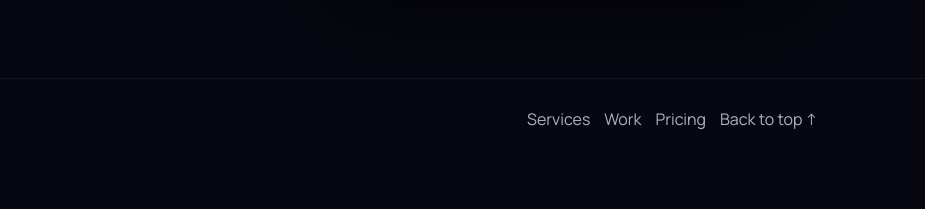
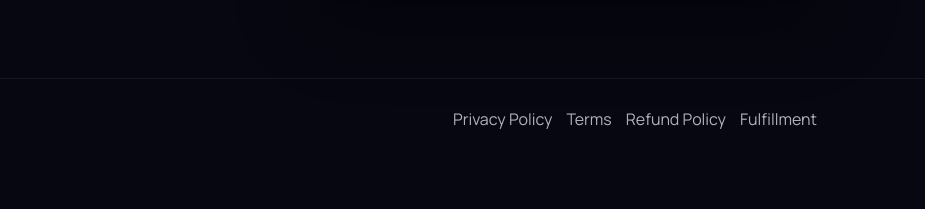
Before and after one commit to Majarrrtech/MajarraTech, a plain HTML site: page index.html in a window 1280 px wide. Shown: the part 3928-4137 px from the top of the page, 355-1280 px from the left. Drawn offline with Linux system fonts and the light colour scheme.

Commit message:
Update index.html

```diff
--- a/index.html
+++ b/index.html
@@ -376,11 +376,12 @@
       </div>
 
       <div class="foot-links">
-        <a href="#services">Services</a>
-        <a href="#work">Work</a>
-        <a href="#pricing">Pricing</a>
-        <a href="#top">Back to top ↑</a>
-      </div>
+  <a href="/privacy/">Privacy Policy</a>
+  <a href="/terms/">Terms</a>
+  <a href="/refunds/">Refund Policy</a>
+  <a href="/fulfillment/">Fulfillment</a>
+</div>
+
     </div>
   </footer>
 
```
